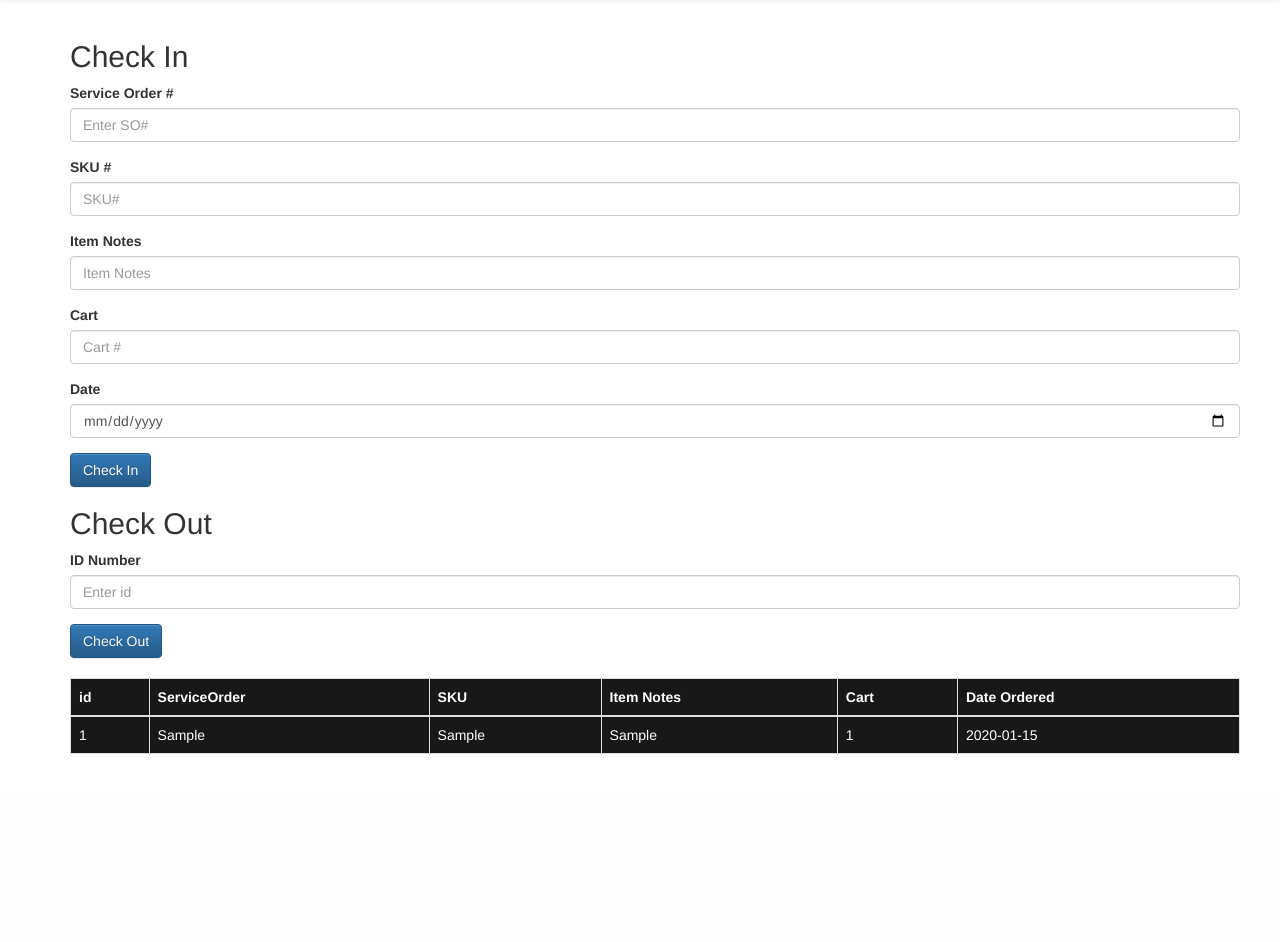
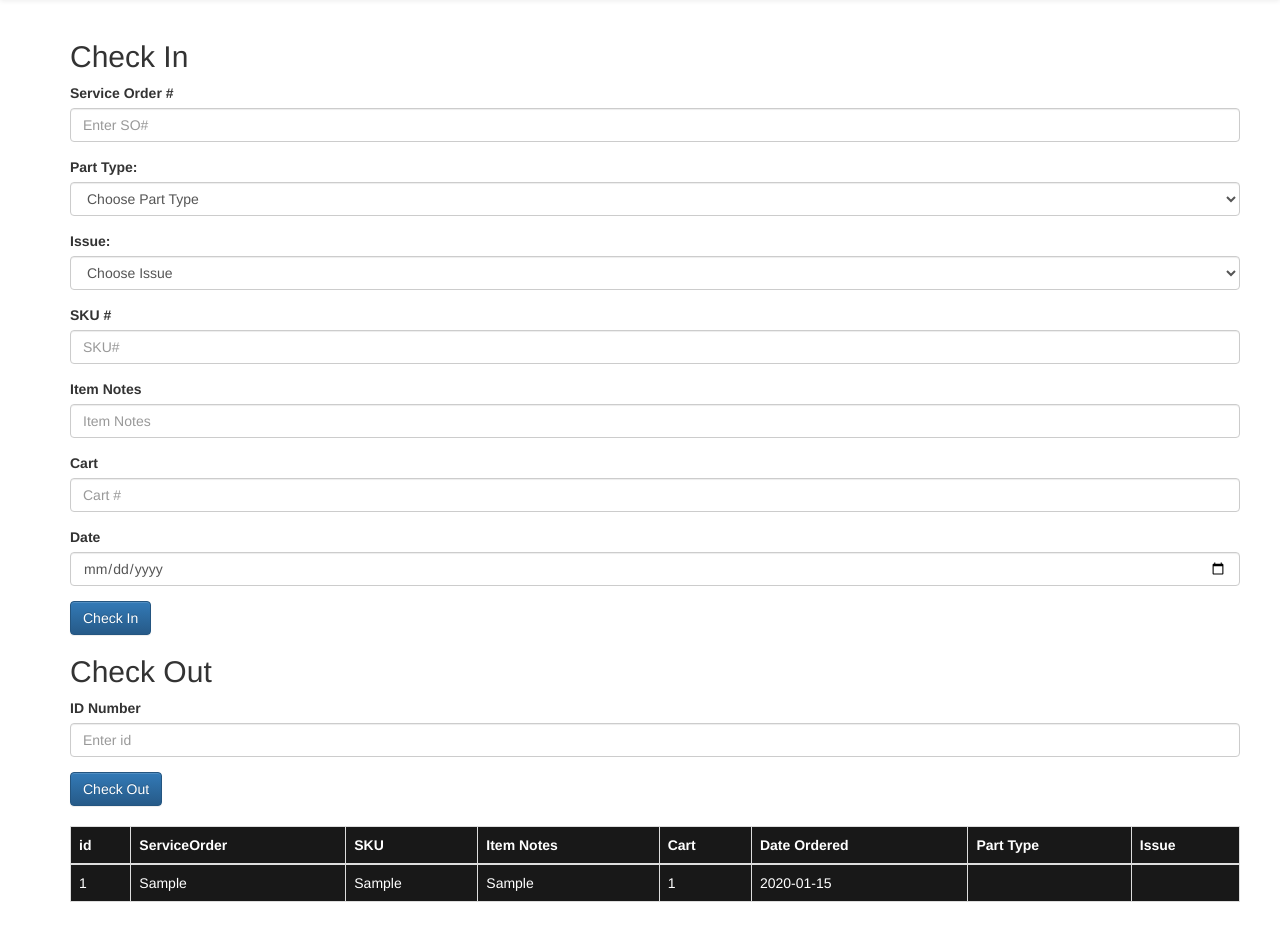
Before and after one commit to anguyenrgb/InventoryProject, a PHP site: page /CheckIn.php in a window 1280 px wide. Shown: the part 51-993 px from the top of the page. Before the commit the page ends 805 px from the top, so only its background shows below. Run offline with PHP 8.4, Linux system fonts and the light colour scheme; tables that the repository leaves empty hold one stand-in row (values such as "Sample post"); data that the repository does not hold is empty; some libraries are stand-ins or nearby versions.

Commit message:
Update CheckIn.php

```diff
--- a/CheckIn.php
+++ b/CheckIn.php
@@ -17,6 +17,8 @@ table, .table {
     color: #fff;
 }
 </style>
+
+<!-- {Input forms} -->
 <div class="container">
 	<div class="row">
 		<h2>Check In</h2>
@@ -25,6 +27,28 @@ table, .table {
                 <label for="SO#">Service Order #</label>
                 <input type="text" class="form-control" name="SO" aria-describedby="soHelp" placeholder="Enter SO#">
             </div>
+
+                <div class="form-group">
+                <label for='PartType'>Part Type:</label>
+                <select class="form-control" name='PartType'>
+                    <option selected>Choose Part Type</option>
+                    <option value="1">RAM</option>
+                    <option value="2">Motherboard</option>
+                    <option value="3">Case</option>
+                    <option value="4">PSU</option>
+                </select>
+                </div>
+                <div class="form-group">
+                <label for='Issue'>Issue:</label>
+                <select class="form-control" name='Issue'>
+                    <option selected>Choose Issue</option>
+                    <option value="1">Not working</option>
+                    <option value="2">No power</option>
+                    <option value="3">Physical Damage</option>
+                    <option value="4">Crashing</option>
+                </select>
+                </div>
+
             <div class="form-group">
                 <label for="SKU">SKU #</label>
                 <input type="text" class="form-control" name="SKU" placeholder="SKU#">
@@ -44,6 +68,7 @@ table, .table {
             <button type="submit" class="btn btn-primary">Check In</button>
         </form>
 
+        <!-- {Removing a unit from current inventory table and moving to repaired table} -->
         <h2>Check Out</h2>
         <form action="inc/DropQuery.php" method="POST">
             <div class="form-group">
@@ -53,9 +78,9 @@ table, .table {
             <button type="submit" class="btn btn-primary">Check Out</button>
         </form>
 
+        <br>
 
-
-        <br>
+        <!-- {Displaying newest entries to check inputs} -->
         <?php
 		include_once("inc/dbhandler.php");
 		$sqlQuery = "SELECT * from rack_1 ORDER BY id desc LIMIT 10;";
@@ -70,6 +95,8 @@ table, .table {
 					<th>Item Notes</th>
                     <th>Cart</th>
                     <th>Date Ordered</th>
+                    <th>Part Type</th>
+                    <th>Issue</th>
 				</tr>
 			</thead>
 			<tbody>
@@ -80,6 +107,8 @@ table, .table {
 				   <td><?php echo $developer ['Model']; ?></td>
                    <td><?php echo $developer ['Cart']; ?></td>
                    <td><?php echo $developer ['DateOrdered']; ?></td>
+                   <td><?php echo $developer ['PartType']; ?></td>
+                   <td><?php echo $developer ['Issue']; ?></td>
 				   </tr>
 				<?php } ?>
 			</tbody>
```
